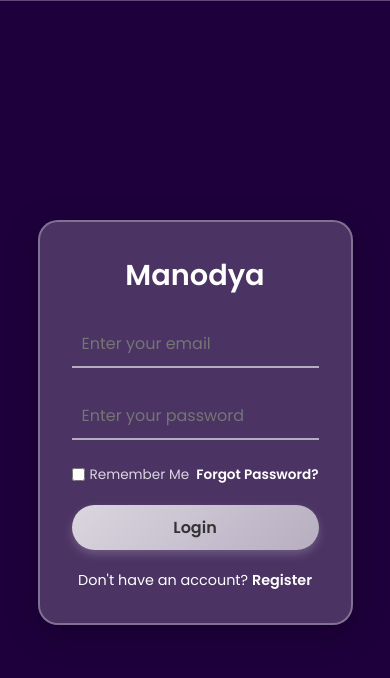
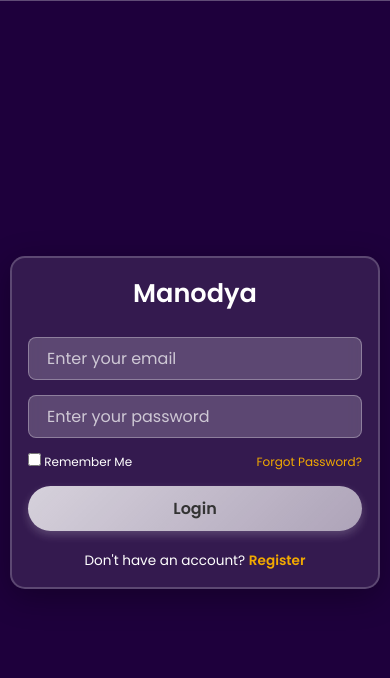
Before and after one commit to Sandex999/login-page, a plain HTML site: page index.html in a window 390 px wide. Drawn offline with nearby package versions, Linux system fonts and the light colour scheme.

Commit message:
Add files via upload

```diff
--- a/index.html
+++ b/index.html
@@ -3,7 +3,7 @@
 <head>
 	<meta charset="UTF-8">
 	<meta name="viewport" content="width=device-width, initial-scale=1.0">
-	<title>Login Page</title>
+	<title>Glassmorphism Login</title>
 
 	<!-- External CSS -->
 	<link rel="stylesheet" href="style.css">
@@ -18,40 +18,30 @@
 <body>
 
 	<!-- Login Form Section -->
-	<section class="fade-in">
+	<section class="glass">
 		<form action="#" method="POST">
 			<h1>Manodya</h1>
 
 			<!-- Email Input -->
 			<div class="inputbox">
-				<label for="user-email">
-					<ion-icon name="mail-outline"></ion-icon>
-				</label>
+				<ion-icon name="mail-outline"></ion-icon>
 				<input type="email" id="user-email" name="email" required autocomplete="email" placeholder="Enter your email">
 			</div>
 
 			<!-- Password Input -->
 			<div class="inputbox">
-				<label for="user-password">
-					<ion-icon name="lock-closed-outline"></ion-icon>
-				</label>
+				<ion-icon name="lock-closed-outline"></ion-icon>
 				<input type="password" id="user-password" name="password" required autocomplete="current-password" placeholder="Enter your password">
 			</div>
 
 			<!-- Remember Me & Forgot Password -->
 			<div class="forget">
-				<label for="remember">
-					<input type="checkbox" id="remember" name="remember"> Remember Me
-				</label>
+				<label><input type="checkbox" id="remember"> Remember Me</label>
 				<a href="#">Forgot Password?</a>
 			</div>
 
 			<!-- Login Button -->
-			<div class="button-container">
-				<button type="submit" id="login-btn" onclick="startLoading(event)">Login
-					<div class="spinner"></div>
-				</button>
-			</div>
+			<button type="submit" id="login-btn">Login</button>
 
 			<!-- Register Link -->
 			<div class="register">
@@ -60,21 +50,5 @@
 		</form>
 	</section>
 
-	<!-- JavaScript to handle loading state -->
-	<script>
-		function startLoading(event) {
-			event.preventDefault(); // Prevent form submission to demonstrate loading
-
-			var button = document.getElementById('login-btn');
-			button.classList.add('loading'); // Add loading class to show spinner
-
-			// Simulate a delay (e.g., form submission)
-			setTimeout(function() {
-				button.classList.remove('loading'); // Remove loading class
-				alert("Login successful!"); // You can replace this with actual login logic
-			}, 3000); // 3 seconds delay for demo purposes
-		}
-	</script>
-
 </body>
 </html>
--- a/style.css
+++ b/style.css
@@ -1,198 +1,147 @@
-/* Global Reset */
+/* 🌟 Global Reset */
 * {
+    box-sizing: border-box;
     margin: 0;
     padding: 0;
-    box-sizing: border-box;
     font-family: 'Poppins', sans-serif;
 }
 
-/* Body Styling */
+/* 🌟 Body Styling */
 body {
     display: flex;
+    justify-content: center;
     align-items: center;
-    justify-content: center;
     min-height: 100vh;
-    background-image: url('img.jpg'); /* High-quality background */
-    background-repeat: no-repeat;
-    background-position: center;
-    background-size: cover;
+    background: url('img.jpg') no-repeat center center/cover;
     padding: 20px;
-    transition: background 0.3s ease-in-out; /* Smooth background change */
 }
 
-/* Page Load Animation */
-.fade-in {
-    animation: fadeInUp 1s ease-out;
+/* 🌟 Glassmorphism Effect */
+.glass {
+    max-width: 400px;
+    width: 100%;
+    padding: 2rem;
+    border-radius: 15px;
+    background: rgba(255, 255, 255, 0.1);
+    backdrop-filter: blur(15px);
+    border: 2px solid rgba(255, 255, 255, 0.2);
+    box-shadow: 0 8px 32px rgba(0, 0, 0, 0.3);
+    text-align: center;
+    animation: fade-in 0.5s ease-in-out;
+    transition: transform 0.3s ease-in-out, box-shadow 0.3s ease;
 }
 
-/* Keyframes for fade-in animation */
-@keyframes fadeInUp {
-    0% {
-        opacity: 0;
-        transform: translateY(20px);
-    }
-    100% {
-        opacity: 1;
-        transform: translateY(0);
-    }
+.glass:hover {
+    transform: scale(1.05);
+    box-shadow: 0 12px 50px rgba(0, 0, 0, 0.5);
 }
 
-/* Login Section */
-section {
-    position: relative;
-    max-width: 400px;
-    width: 90%;
-    background: rgba(255, 255, 255, 0.2); /* Transparent White */
-    border-radius: 20px;
-    padding: 2.5rem 3rem;
-    box-shadow: 0 8px 32px rgba(0, 0, 0, 0.25);
-    display: flex;
-    flex-direction: column;
-    justify-content: center;
-    align-items: center;
-    border: 2px solid rgba(255, 255, 255, 0.3);
-    transition: transform 0.4s ease-in-out, box-shadow 0.3s ease-in-out; /* Added smooth transform */
+/* 🌟 Fade-in Animation */
+@keyframes fade-in {
+    from { opacity: 0; transform: translateY(-10px); }
+    to { opacity: 1; transform: translateY(0); }
 }
 
-/* Hover effect for the section */
-section:hover {
-    transform: scale(1.02); /* Slight hover effect for the form */
-    box-shadow: 0 12px 45px rgba(0, 0, 0, 0.3); /* More pronounced shadow */
+/* 🌟 Title */
+h1 {
+    font-size: 2rem;
+    color: #fff;
+    margin-bottom: 1.5rem;
+    opacity: 0;
+    animation: fade-in-title 1s ease-in-out forwards;
 }
 
-/* Title Styling */
-h1 {
-    font-size: 2.2rem;
-    color: #fff;
-    text-align: center;
-    margin-bottom: 1.5rem;
-    transition: opacity 0.5s ease-out, transform 0.3s ease-in-out;
+@keyframes fade-in-title {
+    from { opacity: 0; transform: translateY(-10px); }
+    to { opacity: 1; transform: translateY(0); }
 }
 
-h1:hover {
-    opacity: 0.8; /* Subtle hover effect */
-    transform: translateY(-3px);
+/* 🌟 Input Box */
+.inputbox {
+    display: flex;
+    align-items: center;
+    background: rgba(255, 255, 255, 0.2);
+    padding: 12px;
+    border-radius: 8px;
+    border: 1px solid rgba(255, 255, 255, 0.3);
+    margin-bottom: 15px;
+    color: white;
+    transition: all 0.3s ease;
 }
 
-/* Input Box */
-.inputbox {
-    position: relative;
-    margin-bottom: 25px;
-    width: 100%;
-    border-bottom: 2px solid rgba(255, 255, 255, 0.6);
-    display: flex;
-    align-items: center;
-    transition: 0.3s ease-in-out;
+.inputbox:hover {
+    transform: scale(1.02);
+    border-color: rgba(255, 255, 255, 0.6);
+}
+
+.inputbox ion-icon {
+    font-size: 1.2rem;
+    margin-right: 10px;
 }
 
 .inputbox input {
     width: 100%;
-    height: 50px;
     background: transparent;
     border: none;
     outline: none;
     font-size: 1rem;
-    padding: 0 45px 0 12px;
     color: #fff;
-    transition: background 0.3s ease, border-color 0.3s ease;
-}
-
-.inputbox:hover input {
-    background: rgba(255, 255, 255, 0.1); /* Slight background change on hover */
+    transition: all 0.3s ease;
 }
 
 .inputbox input:focus {
-    background: rgba(255, 255, 255, 0.2); /* Focus effect */
-    border-bottom: 2px solid #f2a900; /* Highlight input border on focus */
+    border-color: #f2a900;
+    transform: translateX(5px);
 }
 
-.inputbox ion-icon {
-    position: absolute;
-    right: 12px;
+/* 🌟 Placeholder Styling */
+.inputbox input::placeholder {
     color: rgba(255, 255, 255, 0.7);
-    font-size: 1.2rem;
 }
 
-/* Focus Effects */
-.inputbox:focus-within {
-    border-bottom: 2px solid #fff;
-}
-
-/* Remember Me & Forgot Password */
+/* 🌟 Remember Me & Forgot Password */
 .forget {
-    margin: 20px 0;
-    font-size: 0.85rem;
-    color: rgba(255, 255, 255, 0.8);
     display: flex;
     justify-content: space-between;
-    width: 100%;
-}
-
-.forget label {
-    display: flex;
-    align-items: center;
-    cursor: pointer;
-}
-
-.forget label input {
-    margin-right: 5px;
-    accent-color: white;
+    font-size: 0.85rem;
+    margin-bottom: 15px;
+    color: #fff;
 }
 
 .forget a {
-    color: #fff;
+    color: #f2a900;
     text-decoration: none;
-    font-weight: 600;
-    transition: 0.3s;
+    transition: color 0.3s ease;
 }
 
 .forget a:hover {
+    color: #ffb703;
     text-decoration: underline;
-    color: rgba(255, 255, 255, 0.9);
 }
 
-/* Login Button */
+/* 🌟 Login Button */
 button {
     width: 100%;
-    height: 50px;
+    padding: 12px;
+    font-size: 1rem;
     border-radius: 40px;
-    background: linear-gradient(135deg, rgba(255, 255, 255, 0.8), rgba(255, 255, 255, 0.6));
     border: none;
-    outline: none;
     cursor: pointer;
-    font-size: 1rem;
     font-weight: 600;
     color: #333;
-    transition: all 0.4s ease;
+    background: linear-gradient(135deg, rgba(255, 255, 255, 0.8), rgba(255, 255, 255, 0.6));
+    transition: all 0.4s ease, box-shadow 0.3s ease-in-out;
     box-shadow: 0 4px 10px rgba(255, 255, 255, 0.2);
-    position: relative;
 }
 
 button:hover {
     background: rgba(255, 255, 255, 0.9);
     transform: scale(1.05);
     box-shadow: 0 6px 15px rgba(255, 255, 255, 0.3);
+    transition: all 0.4s ease, box-shadow 0.3s ease-in-out;
 }
 
-button .spinner {
-    display: none;
-    position: absolute;
-    width: 25px;
-    height: 25px;
-    border: 4px solid #fff;
-    border-top: 4px solid transparent;
-    border-radius: 50%;
-    animation: spin 1s linear infinite;
-    top: 50%;
-    left: 50%;
-    transform: translate(-50%, -50%);
-}
-
-button.loading .spinner {
-    display: block;
-}
-
-/* Register Section */
+/* 🌟 Register Link */
 .register {
     font-size: 0.9rem;
     color: #fff;
@@ -200,68 +149,79 @@ button.loading .spinner {
     margin-top: 20px;
 }
 
-.register p a {
+.register a {
     text-decoration: none;
-    color: #fff;
+    color: #f2a900;
     font-weight: 600;
-    transition: 0.3s;
+    transition: color 0.3s ease;
 }
 
-.register p a:hover {
+.register a:hover {
     text-decoration: underline;
-    color: rgba(255, 255, 255, 0.9);
+    color: #ffb703;
 }
 
-/* Loading Animation */
-@keyframes spin {
-  0% { transform: rotate(0deg); }
-  100% { transform: rotate(360deg); }
-}
+/* 🌟 Responsive Design */
+@media (max-width: 768px) {
+    body {
+        padding: 10px;
+    }
 
-/* Responsive Design */
-@media (max-width: 480px) {
-    section {
-        padding: 2rem;
+    .glass {
+        max-width: 100%;
+        padding: 1.5rem;
     }
 
     h1 {
         font-size: 1.8rem;
     }
 
-    .inputbox input {
-        height: 45px;
-        padding: 0 40px 0 10px;
+    .inputbox {
+        padding: 10px;
     }
 
     button {
-        height: 45px;
+        font-size: 1.1rem;
+    }
+
+    .forget {
+        font-size: 0.75rem;
     }
 }
 
-/* Accessibility Enhancements */
-button:focus, .inputbox input:focus {
-    outline: 3px solid #f2a900; /* Clear focus outline for accessibility */
-}
+/* 🌟 Mobile-First Responsive Design (max-width: 480px) */
+@media (max-width: 480px) {
+    body {
+        padding: 10px;
+        font-size: 14px;
+    }
 
-/* Smooth theme transition */
-@media (prefers-color-scheme: dark) {
-    body {
-        background-color: #121212;
+    .glass {
+        padding: 1rem;
     }
-    section {
-        background: rgba(255, 255, 255, 0.15);
-        border: 2px solid rgba(255, 255, 255, 0.3);
+
+    h1 {
+        font-size: 1.6rem;
     }
-    .inputbox input {
-        color: #ddd;
+
+    .inputbox {
+        padding: 8px;
     }
-    .forget a, .register a {
-        color: #f2a900;
+
+    .inputbox ion-icon {
+        font-size: 1rem;
     }
+
     button {
-        background: linear-gradient(135deg, rgba(255, 255, 255, 0.2), rgba(255, 255, 255, 0.4));
+        font-size: 1rem;
+        padding: 10px;
     }
-    button:hover {
-        background: rgba(255, 255, 255, 0.3);
+
+    .forget {
+        font-size: 0.75rem;
+    }
+
+    .register {
+        font-size: 0.85rem;
     }
 }
```
